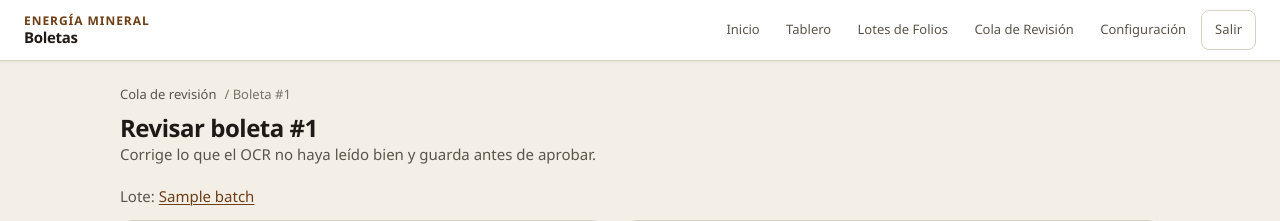
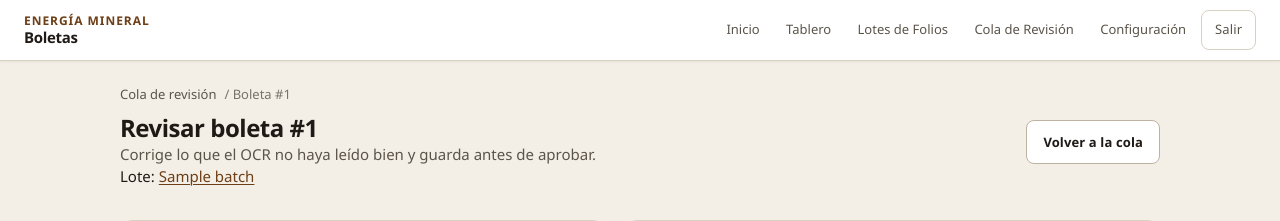
Before and after one commit to emiliomt/boletas_energiamineral, a Python web app: template app/web/templates/review_detail.html in a window 1280 px wide. Shown: the top 221 px of the page. Run offline with Jinja, Linux system fonts and the light colour scheme; the template is opened without the code that fills it: most values are stand-ins (such as "Sample title", 1, 10 or a date in 2020).

Commit message:
review_detail: add header page-actions + page-meta; move lote into header; reorder exceptions first; mark correct as secondary; add panel-review-detail + sticky actions layout
Co-authored-by: emiliomt <emiliomt@users.noreply.github.com>

```diff
--- a/app/web/templates/review_detail.html
+++ b/app/web/templates/review_detail.html
@@ -7,12 +7,14 @@
       <p class="breadcrumb"><a href="/review">Cola de revisión</a> / Boleta #{{ record.id }}</p>
       <h1>Revisar boleta #{{ record.id }}</h1>
       <p class="page-lede">Corrige lo que el OCR no haya leído bien y guarda antes de aprobar.</p>
+      {% if record.boleta and record.boleta.batch %}
+      <p class="page-meta">Lote: <a href="/batches/{{ record.boleta.batch.id }}">{{ record.boleta.batch.label }}</a></p>
+      {% endif %}
+    </div>
+    <div class="page-actions">
+      <a class="btn btn-secondary" href="/review">Volver a la cola</a>
     </div>
   </header>
-
-  {% if record.boleta and record.boleta.batch %}
-  <p class="muted">Lote: <a href="/batches/{{ record.boleta.batch.id }}">{{ record.boleta.batch.label }}</a></p>
-  {% endif %}
 
   <div class="review-grid">
     <section class="panel review-preview" aria-labelledby="scan-heading">
@@ -141,7 +144,7 @@
         </fieldset>
 
         <div class="review-actions review-actions-sticky">
-          <button type="submit" name="action" value="correct">Guardar correcciones</button>
+          <button type="submit" name="action" value="correct" class="btn-secondary">Guardar correcciones</button>
           <button type="submit" name="action" value="approve" class="btn-approve">Aprobar</button>
         </div>
       </form>
```
Also changed, not shown: other parts of app/web/templates/review_detail.html (+15 -14 lines).
